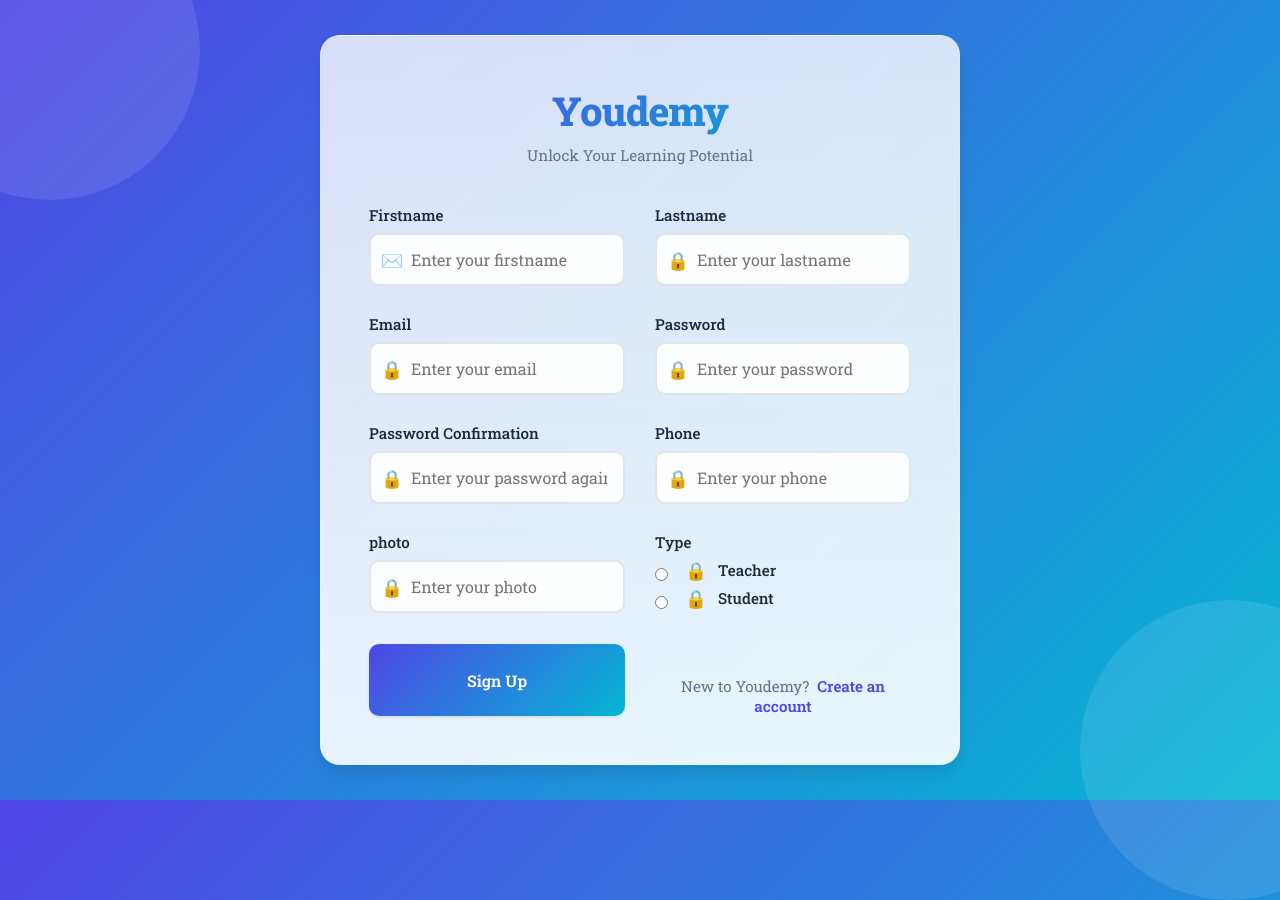
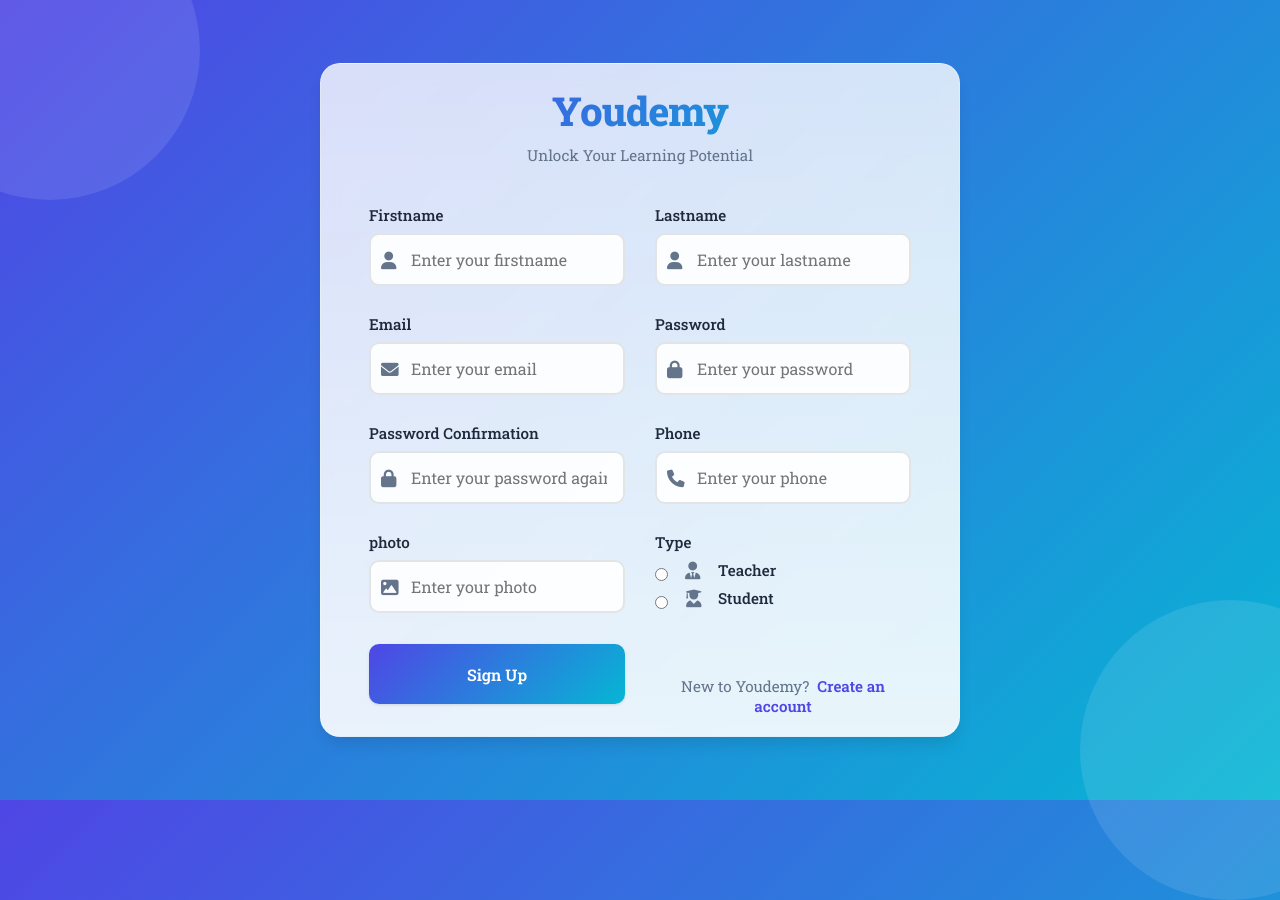
Before and after one commit to ayoubbr/Youdemy, a PHP site: page /views/signup.php in a window 1280 px wide; the page is wider, and only the part inside the window is pictured. Run offline with PHP 8.4, Linux system fonts and the light colour scheme.

Commit message:
starting pagination and style sign up form

```diff
--- a/index.php
+++ b/index.php
@@ -13,6 +13,7 @@
 use App\Http\RegisterForm;
 use App\Models\Category;
 use App\Models\Tag;
+use App\Repositories\CourseRepository;
 
 $request = parse_url($_SERVER['REQUEST_URI'], PHP_URL_PATH);
 
@@ -368,6 +369,11 @@
         header('location: /admin/teachers');
         break;
 
+    // case '/test':
+    //     $course = new CourseRepository();
+    //     $courses = $course->getAllWithPagination();
+    //     require __DIR__ . '/views/test.php';
+    //     break;
     default:
         require __DIR__ . '/views/Home.php';
         break;
--- a/views/signup.php
+++ b/views/signup.php
@@ -6,7 +6,7 @@
     <meta name="viewport" content="width=device-width, initial-scale=1.0">
     <title>Youdemy - Login</title>
     <style>
-                @import url('https://fonts.googleapis.com/css2?family=Roboto+Slab:wght@100..900&display=swap');
+        @import url('https://fonts.googleapis.com/css2?family=Roboto+Slab:wght@100..900&display=swap');
 
         :root {
             /* Primary Colors */
@@ -51,7 +51,7 @@
             min-height: 100vh;
             padding: 20px;
             position: relative;
-            overflow-X: hidden;
+            overflow: hidden;
         }
 
         /* Decorative background elements */
@@ -78,7 +78,7 @@
 
         .login-container {
             background: var(--card-gradient);
-            padding: 3rem;
+            padding: 20px 3rem;
             border-radius: 20px;
             box-shadow: var(--shadow-lg);
             width: 100%;
@@ -185,6 +185,7 @@
             cursor: pointer;
             transition: all 0.3s ease;
             box-shadow: var(--shadow-sm);
+            height: 60px;
         }
 
         .login-button:hover {
@@ -268,6 +269,8 @@
             animation: checkmark 0.5s ease-in-out;
         }
     </style>
+    <link href="https://cdnjs.cloudflare.com/ajax/libs/font-awesome/6.0.0/css/all.min.css" rel="stylesheet">
+
 </head>
 
 <body>
@@ -281,7 +284,7 @@
             <div class="form-group">
                 <label for="firstname">Firstname</label>
                 <div class="input-container">
-                    <span class="input-icon">✉️</span>
+                    <span class="input-icon"><i class="fa-solid fa-user"></i></span>
                     <input
                         type="text"
                         id="firstname"
@@ -295,7 +298,7 @@
             <div class="form-group">
                 <label for="lastname">Lastname</label>
                 <div class="input-container">
-                    <span class="input-icon">🔒</span>
+                    <span class="input-icon"><i class="fa-solid fa-user"></i></span>
                     <input
                         type="text"
                         id="lastname"
@@ -309,7 +312,7 @@
             <div class="form-group">
                 <label for="email">Email</label>
                 <div class="input-container">
-                    <span class="input-icon">🔒</span>
+                    <span class="input-icon"><i class="fa-solid fa-envelope"></i></span>
                     <input
                         type="email"
                         id="email"
@@ -323,7 +326,7 @@
             <div class="form-group">
                 <label for="password">Password</label>
                 <div class="input-container">
-                    <span class="input-icon">🔒</span>
+                    <span class="input-icon"><i class="fa-solid fa-lock"></i></span>
                     <input
                         type="password"
                         id="password"
@@ -337,7 +340,7 @@
             <div class="form-group">
                 <label for="passwordConfirmation">Password Confirmation</label>
                 <div class="input-container">
-                    <span class="input-icon">🔒</span>
+                    <span class="input-icon"><i class="fa-solid fa-lock"></i></span>
                     <input
                         type="password"
                         id="passwordConfirmation"
@@ -351,7 +354,7 @@
             <div class="form-group">
                 <label for="phone">Phone</label>
                 <div class="input-container">
-                    <span class="input-icon">🔒</span>
+                    <span class="input-icon"><i class="fa-solid fa-phone"></i></span>
                     <input
                         type="text"
                         id="phone"
@@ -365,7 +368,7 @@
             <div class="form-group">
                 <label for="photo">photo</label>
                 <div class="input-container">
-                    <span class="input-icon">🔒</span>
+                    <span class="input-icon"><i class="fa-solid fa-image"></i></span>
                     <input
                         type="text"
                         id="photo"
@@ -380,12 +383,12 @@
                 <label for="roleName">Type</label>
                 <div class="input-container-radio">
                     <input type="radio" id="roleChoice1" name="roleName" value="Teacher" required />
-                    <span class="input-icon">🔒</span>
+                    <span class="input-icon"><i class="fa-solid fa-user-tie"></i></span>
                     <label for="roleChoice1">Teacher</label>
                 </div>
                 <div class="input-container-radio">
                     <input type="radio" id="roleChoice2" name="roleName" value="Student" required />
-                    <span class="input-icon">🔒</span>
+                    <span class="input-icon"><i class="fa-solid fa-user-graduate"></i></span>
                     <label for="roleChoice2">Student</label>
                 </div>
             </div>
```
Also changed, not shown: app/Repositories/CourseRepository.php (+21 -0 lines).
